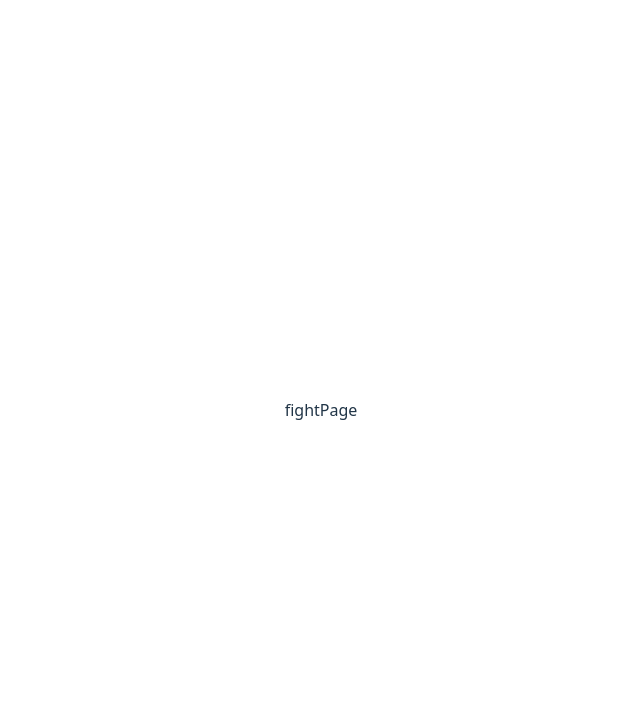
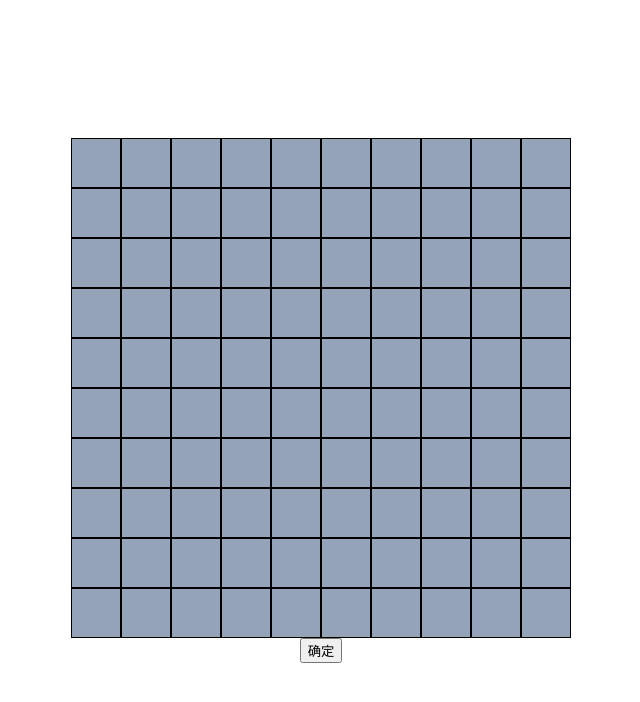
Before and after one commit to louis-bee/seabattle-front, a Vue app: page /fight in a window 1280 px wide. Shown: the top 702 px of the page, without its empty margins (319-959 px from the left). Built offline with nearby package versions, Linux system fonts and the light colour scheme.

Commit message:
基础点击交互

```diff
--- a/eslint.config.js
+++ b/eslint.config.js
@@ -79,6 +79,7 @@ export default tseslint.config(
         },
       ],
       'vue/multi-word-component-names': 'off', // 关闭多单词组件名限制
+      'no-console': 'off',
     },
   },
 
--- a/src/App.vue
+++ b/src/App.vue
@@ -7,16 +7,4 @@ import { RouterView } from 'vue-router'
 </template>
 
 <style scoped>
-.logo {
-  height: 6em;
-  padding: 1.5em;
-  will-change: filter;
-  transition: filter 300ms;
-}
-.logo:hover {
-  filter: drop-shadow(0 0 2em #646cffaa);
-}
-.logo.vue:hover {
-  filter: drop-shadow(0 0 2em #42b883aa);
-}
 </style>
--- /dev/null
+++ b/src/assets/css/reset.css
@@ -0,0 +1,80 @@
+html,
+body,
+div,
+ul,
+li,
+h1,
+h2,
+h3,
+h4,
+h5,
+h6,
+p,
+dl,
+dt,
+dd,
+ol,
+form,
+input,
+textarea,
+th,
+td,
+select {
+  margin: 0;
+  padding: 0;
+}
+
+* {
+  box-sizing: border-box;
+}
+
+html,
+body {
+  min-height: 100%;
+}
+
+body {
+  font-family: "Microsoft YaHei";
+  font-size: 14px;
+  color: #333;
+}
+
+h1,
+h2,
+h3,
+h4,
+h5,
+h6 {
+  font-weight: normal;
+}
+
+ul,
+ol {
+  list-style: none;
+}
+
+img {
+  border: none;
+  vertical-align: middle;
+}
+
+a {
+  text-decoration: none;
+  color: #232323;
+}
+
+table {
+  border-collapse: collapse;
+  table-layout: fixed;
+}
+
+input,
+textarea {
+  outline: none;
+  border: none;
+}
+
+textarea {
+  resize: none;
+  overflow: auto;
+}
--- a/src/main.ts
+++ b/src/main.ts
@@ -1,7 +1,7 @@
 import { createApp } from 'vue'
-import './style.css'
 import router from './router/index'
 import App from './App.vue'
+import '@/assets/css/reset.css'
 import 'virtual:uno.css'
 
 const app = createApp(App)
--- /dev/null
+++ b/src/page/fight/components/cell.vue
@@ -0,0 +1,74 @@
+<script setup lang="ts">
+import { computed, defineProps } from 'vue'
+import type { Address, CellData } from '@/type/chess'
+
+const props = defineProps<{
+  cellData: CellData
+  chosenAddress: Address
+}>()
+
+const isChosen = computed(() => {
+  const { x: chosenX, y: chosenY } = props.chosenAddress
+  const { x, y } = props.cellData.address
+  return chosenX === x && chosenY === y
+})
+</script>
+
+<template>
+  <div
+    class="w-10% h-10% bg-bluegray b-solid b-1 b-black flex justify-center items-center"
+  >
+    <div
+      v-if="isChosen"
+      class="chosen"
+    />
+    <div
+      v-if="props.cellData.status==='unshoot'"
+      class="unshoot"
+    />
+    <div
+      v-if="props.cellData.status==='miss'"
+      class="miss"
+    />
+    <div
+      v-if="props.cellData.status==='goal'"
+      class="goal"
+    />
+    <div
+      v-if="props.cellData.status==='down'"
+      class="down"
+    />
+  </div>
+</template>
+
+<style lang="scss" scoped>
+.unshoot {
+  background-color: inherit;
+}
+
+.miss {
+  width: 80%;
+  height: 80%;
+  border-radius: 100%;
+  background-color: rgba(0, 0, 0, 0.211);
+}
+
+.goal {
+  width: 80%;
+  height: 80%;
+  border-radius: 100%;
+  background-color: yellow;
+}
+
+.down {
+  background-color: rgba(1, 1, 1, 0.673);
+}
+
+.chosen {
+  width: 80%;
+  height: 80%;
+  border-radius: 100%;
+  border: solid 1px rgb(26, 26, 26);
+  background-color: inherit;
+}
+</style>
--- /dev/null
+++ b/src/page/fight/components/chessBoard.vue
@@ -0,0 +1,57 @@
+<script setup lang="ts">
+import { computed, ref } from 'vue'
+import Cell from './cell.vue'
+import type { BoardRow, Address, CellData } from '@/type/chess'
+
+const boardData = ref<BoardRow[]>(
+  Array.from({ length: 10 }, (v1, row) =>
+    Array.from({ length: 10 }, (v2, col) => ({ status: 'unshoot', address: { x: col, y: row } })),
+  ),
+)
+
+const boardListData = computed(() => {
+  return boardData.value.flat()
+})
+const chosenAddress = ref<Address>({ x: -1, y: -1 })
+
+const onClickCell = (item: CellData) => {
+  chosenAddress.value = item.address
+}
+
+const fire = () => {
+  // send
+  const newData: BoardRow[] = Array.from({ length: 10 }, (v1, row) =>
+    Array.from({ length: 10 }, (v2, col) => ({ status: 'unshoot', address: { x: col, y: row } })))
+  newData[chosenAddress.value.y][chosenAddress.value.x].status = 'miss'
+  const res = {
+    type: 'fire-resp',
+    message: '击中了',
+    address: {
+      x: chosenAddress.value.x,
+      y: chosenAddress.value.y,
+    },
+    data: newData,
+  }
+  boardData.value = res.data
+  chosenAddress.value = { x: -1, y: -1 }
+  console.log(res.message)
+}
+</script>
+
+<template>
+  <div class="flex flex-wrap w-500px h-500px bg-bluegray">
+    <Cell
+      v-for="item, index in boardListData"
+      :key="index"
+      :cell-data="item"
+      :chosen-address="chosenAddress"
+      @click="onClickCell(item)"
+    />
+  </div>
+  <button @click="fire">
+    确定
+  </button>
+</template>
+
+<style scoped>
+</style>
--- a/src/page/fight/index.vue
+++ b/src/page/fight/index.vue
@@ -1,9 +1,10 @@
 <script setup lang="ts">
+import ChessBoard from './components/chessBoard.vue'
 </script>
 
 <template>
-  <div class="h1">
-    fightPage
+  <div class="flex flex-col items-center justify-center h-100vh">
+    <ChessBoard />
   </div>
 </template>
 
--- a/src/page/index.vue
+++ b/src/page/index.vue
@@ -1,9 +1,16 @@
 <script setup lang="ts">
+import { useRouter } from 'vue-router'
+const $router = useRouter()
+const begin = () => {
+  $router.push('/fight')
+}
 </script>
 
 <template>
-  <div class="home">
-    Home
+  <div class="flex flex-col items-center justify-center h-100vh">
+    <h2 @click="begin">
+      开始
+    </h2>
   </div>
 </template>
 
--- a/src/style.css
+++ /dev/null
@@ -1,79 +0,0 @@
-:root {
-  font-family: system-ui, Avenir, Helvetica, Arial, sans-serif;
-  line-height: 1.5;
-  font-weight: 400;
-
-  color-scheme: light dark;
-  color: rgba(255, 255, 255, 0.87);
-  background-color: #242424;
-
-  font-synthesis: none;
-  text-rendering: optimizeLegibility;
-  -webkit-font-smoothing: antialiased;
-  -moz-osx-font-smoothing: grayscale;
-}
-
-a {
-  font-weight: 500;
-  color: #646cff;
-  text-decoration: inherit;
-}
-a:hover {
-  color: #535bf2;
-}
-
-body {
-  margin: 0;
-  display: flex;
-  place-items: center;
-  min-width: 320px;
-  min-height: 100vh;
-}
-
-h1 {
-  font-size: 3.2em;
-  line-height: 1.1;
-}
-
-button {
-  border-radius: 8px;
-  border: 1px solid transparent;
-  padding: 0.6em 1.2em;
-  font-size: 1em;
-  font-weight: 500;
-  font-family: inherit;
-  background-color: #1a1a1a;
-  cursor: pointer;
-  transition: border-color 0.25s;
-}
-button:hover {
-  border-color: #646cff;
-}
-button:focus,
-button:focus-visible {
-  outline: 4px auto -webkit-focus-ring-color;
-}
-
-.card {
-  padding: 2em;
-}
-
-#app {
-  max-width: 1280px;
-  margin: 0 auto;
-  padding: 2rem;
-  text-align: center;
-}
-
-@media (prefers-color-scheme: light) {
-  :root {
-    color: #213547;
-    background-color: #ffffff;
-  }
-  a:hover {
-    color: #747bff;
-  }
-  button {
-    background-color: #f9f9f9;
-  }
-}
--- /dev/null
+++ b/src/type/chess.ts
@@ -0,0 +1,13 @@
+export type BoardData = BoardRow[]
+
+export type BoardRow = CellData[]
+
+export interface CellData {
+  address: Address
+  status: 'unshoot' | 'miss' | 'goal' | 'down'
+}
+
+export interface Address {
+  x: number
+  y: number
+}
```
